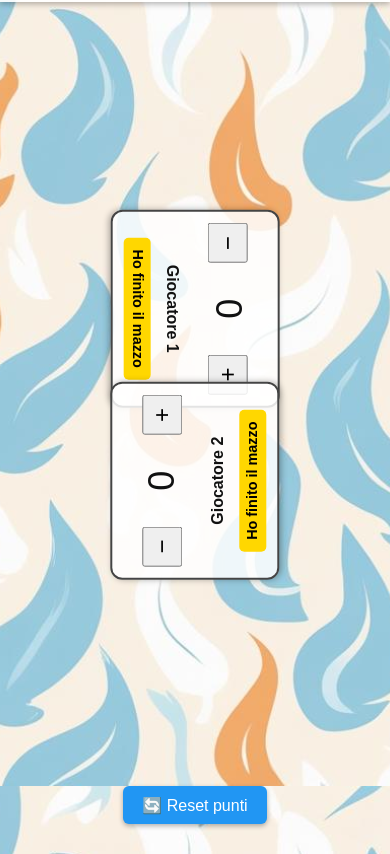
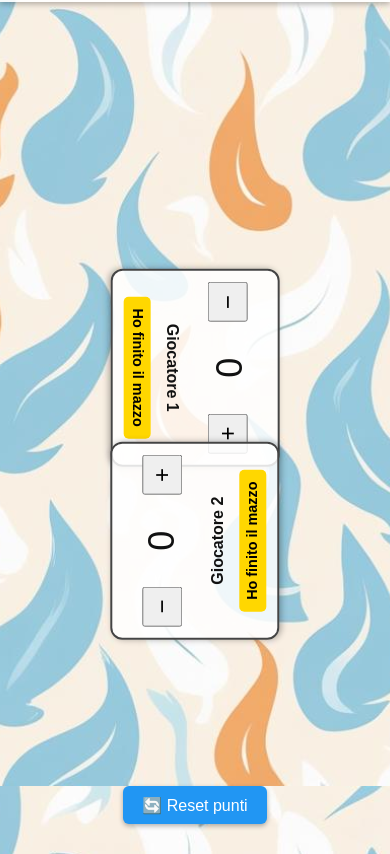
Before and after one commit to vitadatabase/versione3.0, a plain HTML site: page punteggi.html in a window 390 px wide. Shown: the part 58-912 px from the top of the page. Drawn offline with Linux system fonts and the light colour scheme.

Commit message:
Update punteggi.html

```diff
--- a/punteggi.html
+++ b/punteggi.html
@@ -235,37 +235,36 @@
       function layoutPolygon() {
         if (!document.body.classList.contains("table-polygon")) return;
 
-        const board = document.getElementById("board");
-        const rect = board.getBoundingClientRect();
+        const headerH = 60;
 
-        const cx = rect.width / 2;
-        const cy = rect.height / 2;
+        // area reale disponibile sul telefono (schermo), indipendente dalla board
+        const W = window.innerWidth;
+        const H = window.innerHeight - headerH;
 
-        // raggio: lascia spazio per i box
-        // stima dimensione box (prendiamo il primo che esiste)
+        const cx = W / 2;
+        const cy = headerH + (H / 2);
+
+        const n = numGiocatori;
+        const startAngle = -90;
+
+        // scala in base al numero giocatori
+        const scale = (n >= 7) ? 0.75 : (n === 6 ? 0.82 : (n === 5 ? 0.9 : 1));
+
+        // prendo una misura box reale (dopo render)
         const box1 = document.getElementById("box1");
         const bw = box1 ? box1.offsetWidth : 160;
         const bh = box1 ? box1.offsetHeight : 180;
 
-        // raggio: usa quasi tutto lo schermo, lasciando mezzo box di margine
-        const radius = Math.max(0, Math.min(cx, cy) - Math.max(bw, bh) / 2 - 10);
-
-
-        const n = numGiocatori;
-        document.documentElement.style.setProperty(
-          "--scaleBox",
-          n >= 6 ? "0.85" : n === 5 ? "0.9" : "1"
+        // raggio “spinto” verso i bordi
+        const radius = Math.max(
+          0,
+          Math.min(W, H) / 2 - Math.max(bw, bh) * 0.55
         );
-
-
-        // angolo iniziale: metto il giocatore 1 "in alto" (verso nord)
-        const startAngle = -90; // gradi
 
         for (let i = 1; i <= n; i++) {
           const box = document.getElementById("box" + i);
           if (!box) continue;
 
-          // misura box (dopo che esiste in DOM)
           const w = box.offsetWidth;
           const h = box.offsetHeight;
 
@@ -275,20 +274,13 @@
           const x = cx + radius * Math.cos(rad) - w / 2;
           const y = cy + radius * Math.sin(rad) - h / 2;
 
-          // posizione
           box.style.left = `${x}px`;
           box.style.top  = `${y}px`;
 
-          // rotazione verso l'esterno:
-          // se il box è sul "basso" del cerchio, lo ruoto 180° per essere leggibile da quel lato.
-          // Regola semplice e efficace: ruota di angle+90 (orientamento tangenziale) oppure angle+180 (radiale).
-          // Qui usiamo radiale: ogni box "guarda" il suo giocatore.
-          const rotate = angle + 180;
-          const scale = (n >= 6) ? 0.85 : (n === 5 ? 0.9 : 1);
           box.style.transform = `rotate(${angle + 180}deg) scale(${scale})`;
-
         }
       }
+
 
       // attiva e ridisegna
       abilitaPolygonModeSeServe();
```
